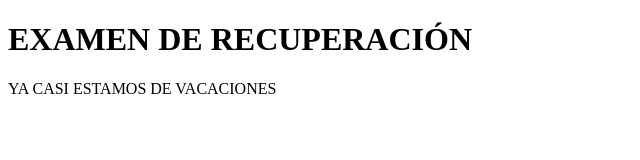
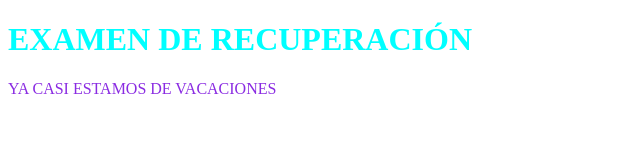
Before and after one commit to titintoro/2021-examen-recuperacion, a plain HTML site: page index.html in a window 1280 px wide. Shown: the whole page, without its empty margins (0-640 px from the left). Drawn offline with Linux system fonts and the light colour scheme.

Commit message:
Nuevos colores

```diff
--- /dev/null
+++ b/estilos.css
@@ -0,0 +1,6 @@
+h1{
+    color: aqua;
+}
+p{
+    color: blueviolet;
+}
--- a/index.html
+++ b/index.html
@@ -5,6 +5,7 @@
     <meta http-equiv="X-UA-Compatible" content="IE=edge">
     <meta name="viewport" content="width=device-width, initial-scale=1.0">
     <title>Document</title>
+    <link rel="stylesheet" href="estilos.css">
 </head>
 <body>
     <h1>EXAMEN DE RECUPERACIÓN</h1>
```
